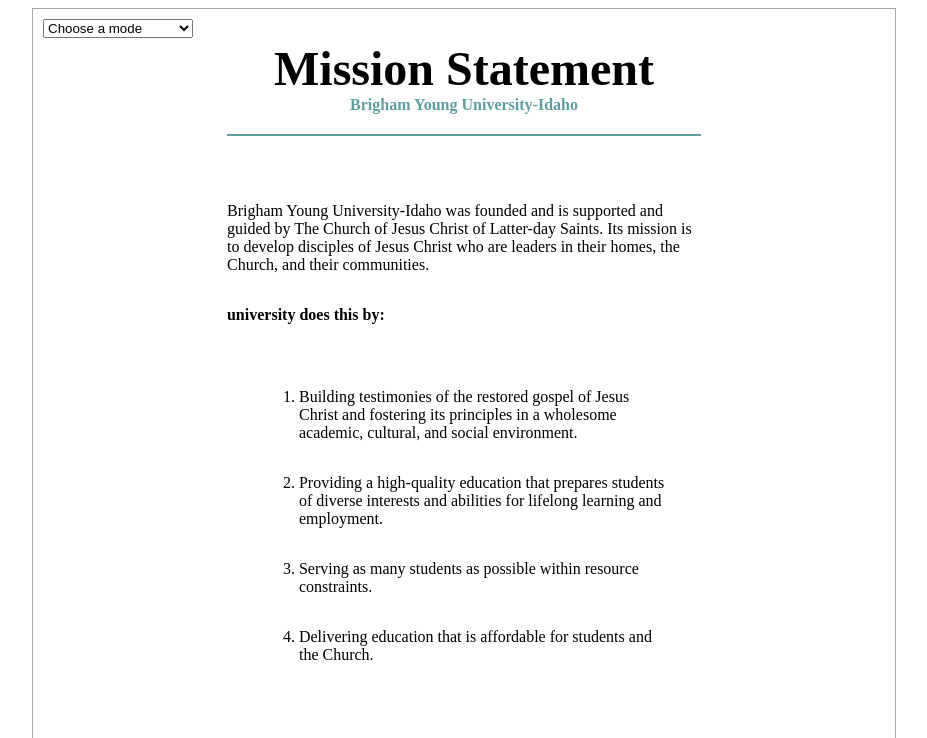
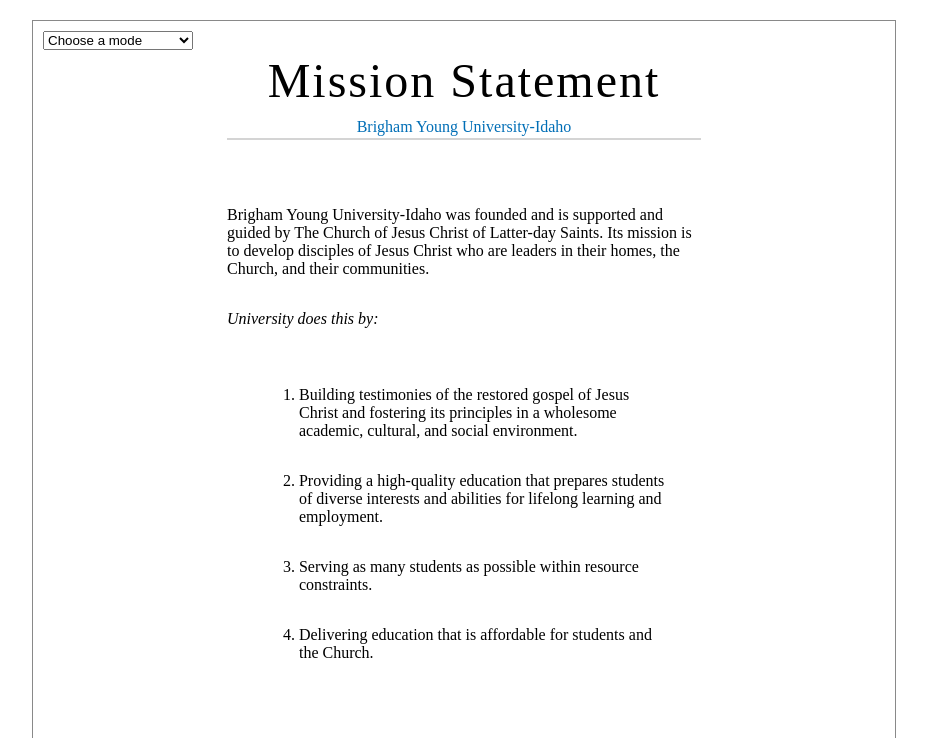
Before and after one commit to Liam-Li-27/wdd131, a plain HTML site: page mission/indext.html in a window 1280 px wide. Shown: the top 738 px of the page, without its empty margins (176-1103 px from the left). Drawn offline with Linux system fonts and the light colour scheme.

Commit message:
ne-mission

```diff
--- a/mission/indext.html
+++ b/mission/indext.html
@@ -31,7 +31,7 @@
 
 
         <p>Brigham Young University-Idaho was founded and is supported and guided by The Church of Jesus Christ of Latter-day Saints. Its mission is to develop disciples of Jesus Christ who are leaders in their homes, the Church, and their communities.</p>
-        <p><strong> university does this by:</strong></p>
+        <p class="xiaobiaozi"><em> University does this by: </em></p>
         <ol>
             <li>Building testimonies of the restored gospel of Jesus Christ and fostering its principles in a wholesome academic, cultural, and social environment.</li>
             <li>Providing a high-quality education that prepares students of diverse interests and abilities for lifelong learning and employment.</li>
--- a/mission/styles.css
+++ b/mission/styles.css
@@ -1,3 +1,4 @@
+
 
 header{
     text-align: center;
@@ -5,17 +6,24 @@ header{
 header h1{
     font-size: 3em;
     margin-bottom: 0px;
+    letter-spacing: 2px;
+    font-family: 'Times New Roman', Times, serif;
+  font-weight: 400;
+  font-style: normal;
 }
 header h2{
-    color:cadetblue;
+    color:#006EB6;
     font-size: 1em;
-    margin-top: 0px;
-    padding-bottom: 20px;
-    border-bottom: solid 2px cadetblue;
+    margin-top: 10px;
+    padding-bottom: 2px;
+    border-bottom: solid 2px rgba(0, 0, 0, 0.168);
     width: 55%;
     margin-left: auto;
     margin-right: auto;
     margin-bottom: 50px;
+    font-family: 'Times New Roman', Times, serif;
+  font-weight: 400;
+  font-style: normal;
 }
 
 main{
@@ -24,7 +32,9 @@ main{
     flex-direction: column;
     justify-self: center;
 }
-
+.xiaobiaozi{
+    margin-bottom: 10px;
+}
 ol{
     row-gap: 2em;
 }
@@ -40,8 +50,8 @@ img{
 }
 
 .container{
-    border:solid 1px rgba(0, 0, 0, 0.343);
-    margin:auto 200px;
+    border:solid 1px rgba(0, 0, 0, 0.464);
+    margin:20px 200px 20px 200px;
 }
 
 
--- /dev/null
+++ b/ponder/media-query.css
@@ -0,0 +1,33 @@
+body{
+    font-family:"Roboto", sans-serif;
+    margin: 0;
+}
+
+header, main, footer{
+    max-width: 640px;
+    margin:1em, auto;
+    padding:1em;
+    border:1px solid #ccc;
+    background-color: aqua;
+}
+
+main{
+    display:grid;
+    grid-template-columns: 1fr;
+    gap: 1em;
+}
+section{
+    background-color: white;
+    padding:1em;
+}
+
+@media screen and (min-width: 500px) {
+    main {
+        grid-template-columns: 1fr 1fr;
+    }
+
+    header {
+        background-color: black;
+        font:white;
+    }
+}
--- a/ponder/styles.css
+++ b/ponder/styles.css
@@ -1,3 +1,6 @@
+*{
+    box-sizing: border-box;
+}
 body{
     font-family: 'Courier New', Courier, monospace;
     max-width:650px;
```
Also changed, not shown: ponder/media-query.html (added, +42 -0 lines).
